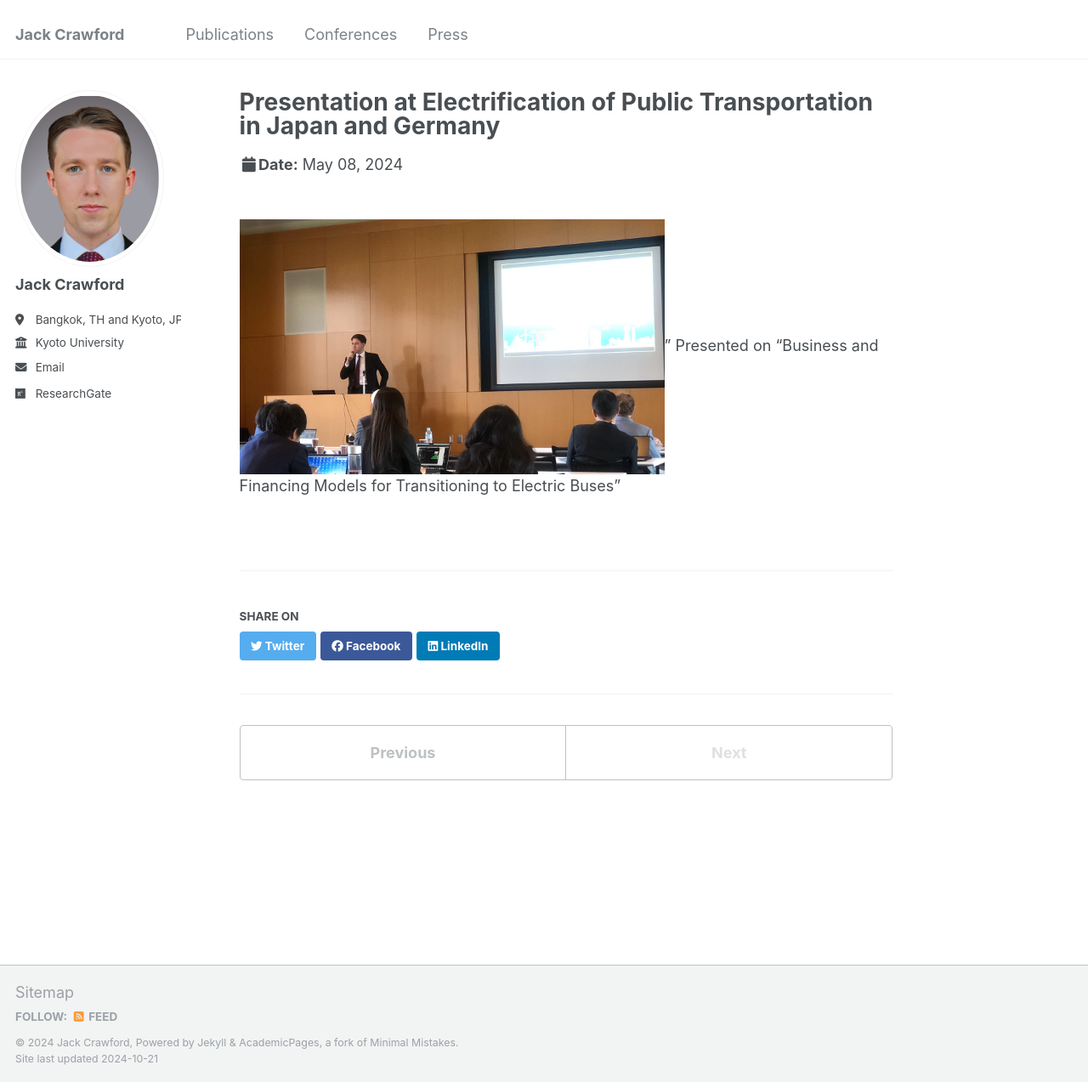
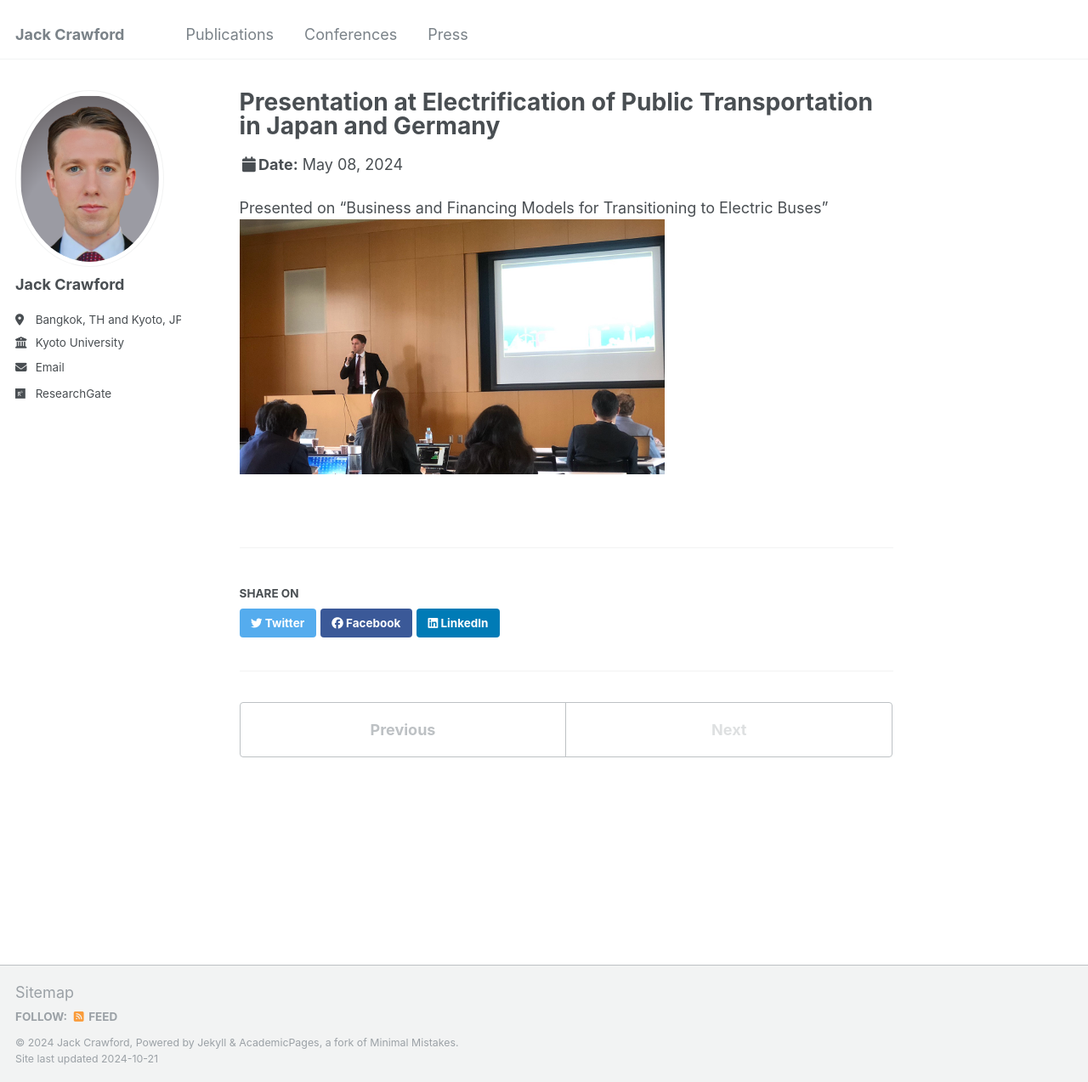
Before and after one commit to jackgcrawford/jackcrawford, a Jekyll site: the page built from _talks/2024-05-08-talk-1.md, in a window 1280 px wide and 1273 px high. Shown: the whole window at 85% size. Built offline with Jekyll 4.4.1, drawn with Linux system fonts in a browser that asks for light colours.

Commit message:
Update 2024-05-08-talk-1.md

```diff
--- a/_talks/2024-05-08-talk-1.md
+++ b/_talks/2024-05-08-talk-1.md
@@ -7,5 +7,5 @@ venue: "Kyoto University, Japan"
 date: 2024-05-08
 location: "Japan"
 ---
-<br/><img src=' /images/presentation1.png'>"
 Presented on "Business and Financing Models for Transitioning to Electric Buses"
+<img src=' /images/presentation1.png'>
```
